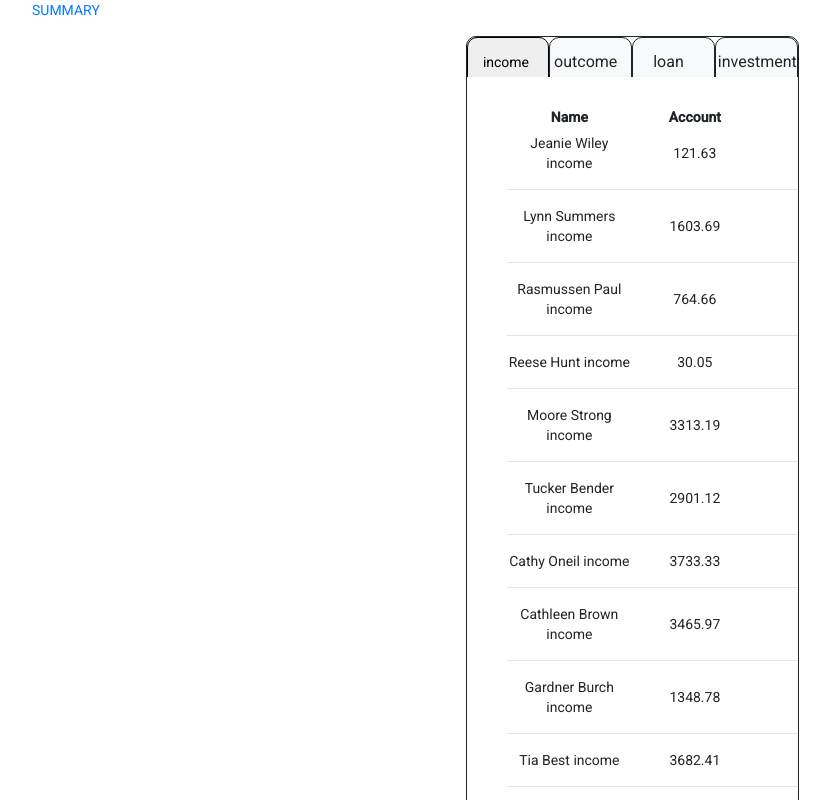
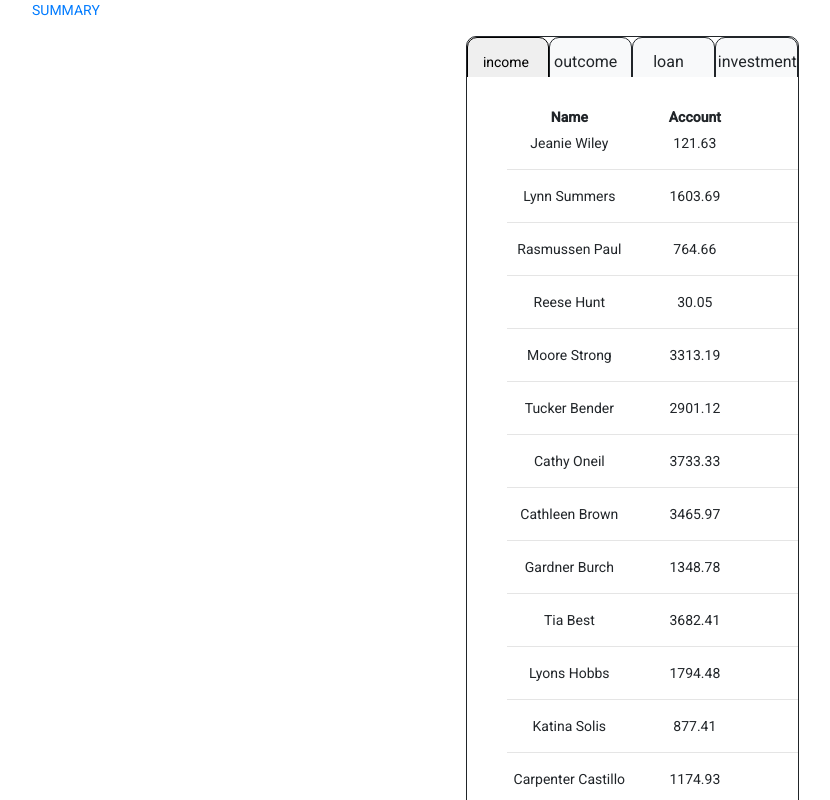
Before and after one commit to sergeymelkumyan/Task, an Angular app: page /navigator in a window 1280 px wide. Both pictures are taken after a click on the button "income". Shown: the top 800 px of the page, without its empty margins (8-838 px from the left). Built offline with nearby package versions, Linux system fonts and the light colour scheme.

Commit message:
remove unnecessary data

```diff
--- a/src/app/list/list.component.html
+++ b/src/app/list/list.component.html
@@ -18,7 +18,7 @@
         <ul *ngFor="let data of dataSource">
             <div class="listView">
                 <div fxLayoutAlign="space-between center" fxLayout="row">
-                    <div fxFlex="50" fxLayoutAlign="center center">{{data.name.first}} {{ data.name.last }} {{ data.type }}</div>
+                    <div fxFlex="50" fxLayoutAlign="center center">{{data.name.first}} {{ data.name.last }}</div>
                     <div fxFlex="50" fxLayoutAlign="center center">{{data.amount}} </div>
                 </div>
             </div>
```
